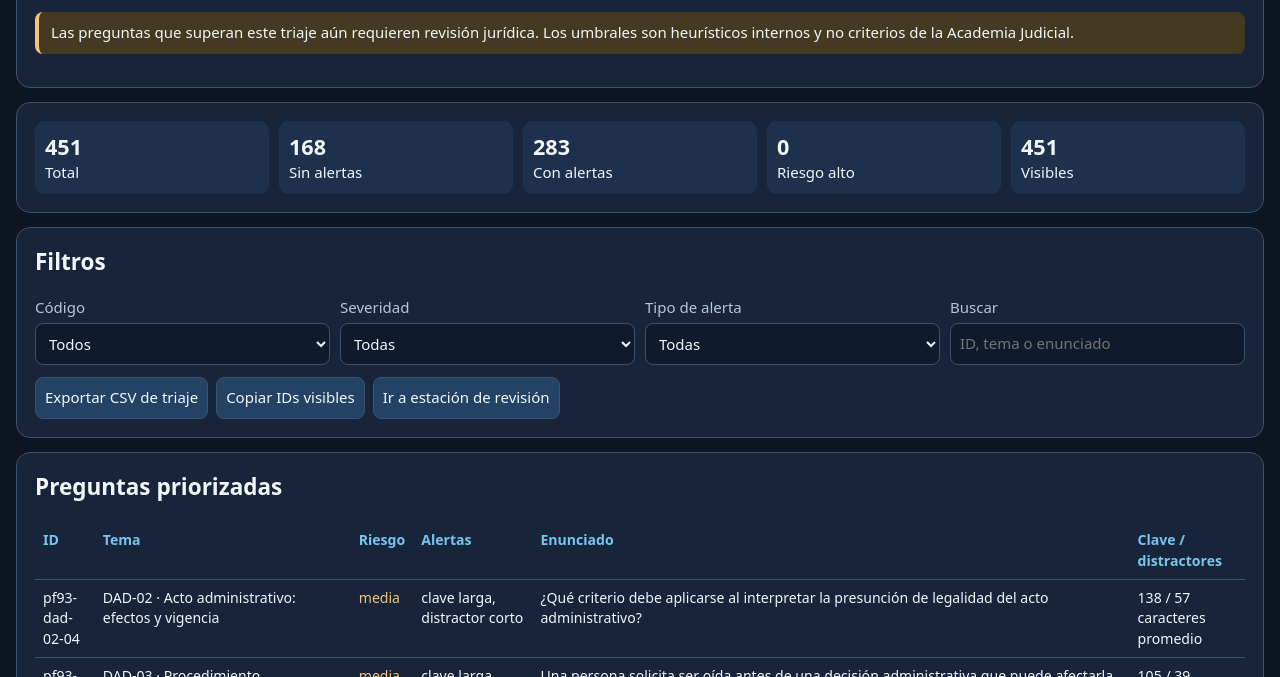
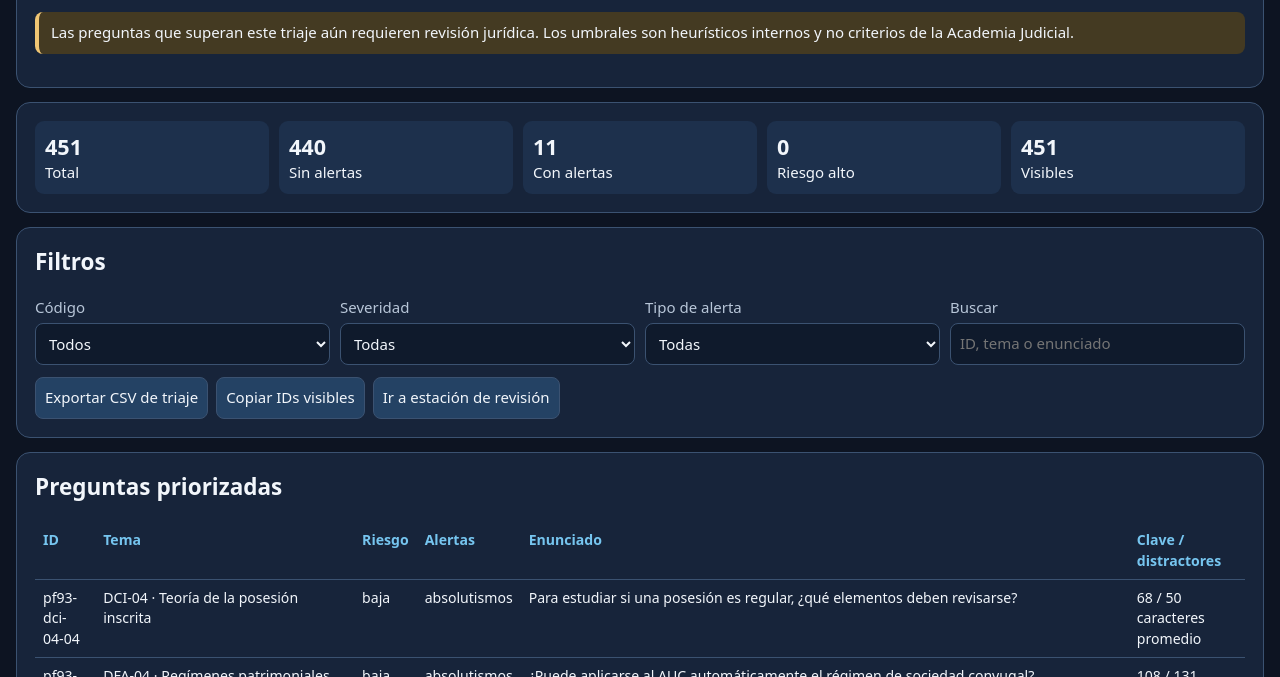
Before and after one commit to MatiGaete2023/matigaete2023.github.io, a plain HTML site: page pf93/triaje.html in a window 1280 px wide. Shown: the part 123-800 px from the top of the page. Drawn offline with Linux system fonts and the light colour scheme.

Commit message:
Sincronizar triaje PF93 con todas las capas editoriales

```diff
--- a/pf93/triaje.html
+++ b/pf93/triaje.html
@@ -8,7 +8,7 @@
 <section class="panel"><h2>Filtros</h2><div class="filters"><label>Código<select id="code"><option value="all">Todos</option></select></label><label>Severidad<select id="severity"><option value="all">Todas</option><option value="limpia">Sin alertas</option><option value="baja">Baja</option><option value="media">Media</option><option value="alta">Alta</option><option value="critica">Crítica</option></select></label><label>Tipo de alerta<select id="flag"><option value="all">Todas</option><option value="clave_larga">Clave más larga</option><option value="cita_solo_clave">Cita sólo en clave</option><option value="distractor_corto">Distractor muy corto</option><option value="absolutismos_distractores">Absolutismos</option><option value="enunciado_meta">Enunciado metajurídico</option></select></label><label>Buscar<input id="search" type="search" placeholder="ID, tema o enunciado"></label></div><div class="actions"><button id="export">Exportar CSV de triaje</button><button id="copyVisible">Copiar IDs visibles</button><a href="revision.html"><button type="button">Ir a estación de revisión</button></a></div></section>
 <section class="panel"><h2>Preguntas priorizadas</h2><div class="table-wrap"><table><thead><tr><th>ID</th><th>Tema</th><th>Riesgo</th><th>Alertas</th><th class="stem">Enunciado</th><th>Clave / distractores</th></tr></thead><tbody id="rows"></tbody></table></div></section>
 </main>
-<script src="blueprint.js"></script><script src="banco-comun.js"></script><script src="banco-civil.js"></script><script src="banco-penal.js"></script><script src="banco-familia.js"></script><script src="banco-laboral.js"></script><script src="revision-workflow.js"></script><script src="ajustes-l4.js"></script><script src="ajustes-l5.js"></script><script src="ajustes-l6.js"></script><script src="calidad-editorial.js"></script>
+<script src="blueprint.js"></script><script src="banco-comun.js"></script><script src="banco-civil.js"></script><script src="banco-penal.js"></script><script src="banco-familia.js"></script><script src="banco-laboral.js"></script><script src="revision-workflow.js"></script><script src="ajustes-l4.js"></script><script src="ajustes-l5.js"></script><script src="ajustes-l6.js"></script><script src="ajustes-l7.js"></script><script src="ajustes-l7b.js"></script><script src="ajustes-l8.js"></script><script src="ajustes-l9.js"></script><script src="ajustes-l10.js"></script><script src="ajustes-l11.js"></script><script src="calidad-editorial.js"></script>
 <script>
 (()=>{'use strict';const $=id=>document.getElementById(id),BANK=[...PF93_DRAFT_COMMON,...PF93_DRAFT_CIVIL,...PF93_DRAFT_PENAL,...PF93_DRAFT_FAMILIA,...PF93_DRAFT_LABORAL],BP=new Map(PF93_BLUEPRINT.map(t=>[t.id,t])),REPORT=PF93_EDITORIAL_QUALITY.analyzeBank(BANK);let current=[];
 const labels={clave_larga:'clave larga',cita_solo_clave:'cita sólo clave',distractor_corto:'distractor corto',absolutismos_distractores:'absolutismos',enunciado_meta:'metajurídica',estructura_invalida:'estructura inválida'};
```
